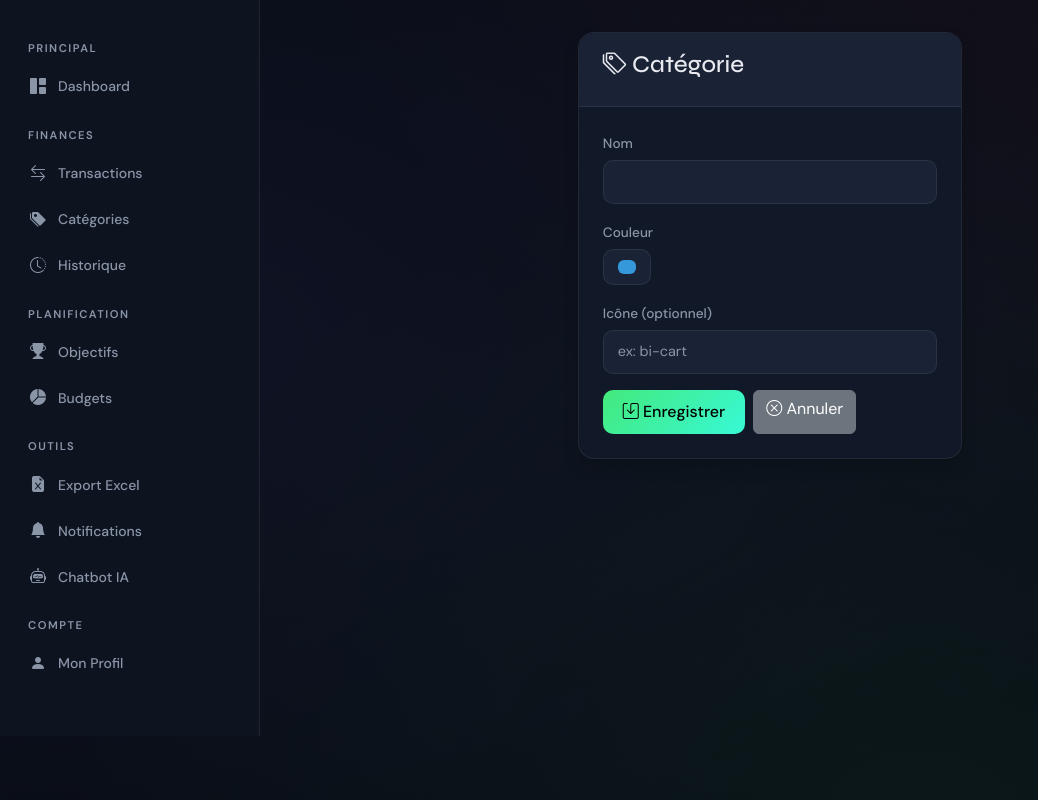
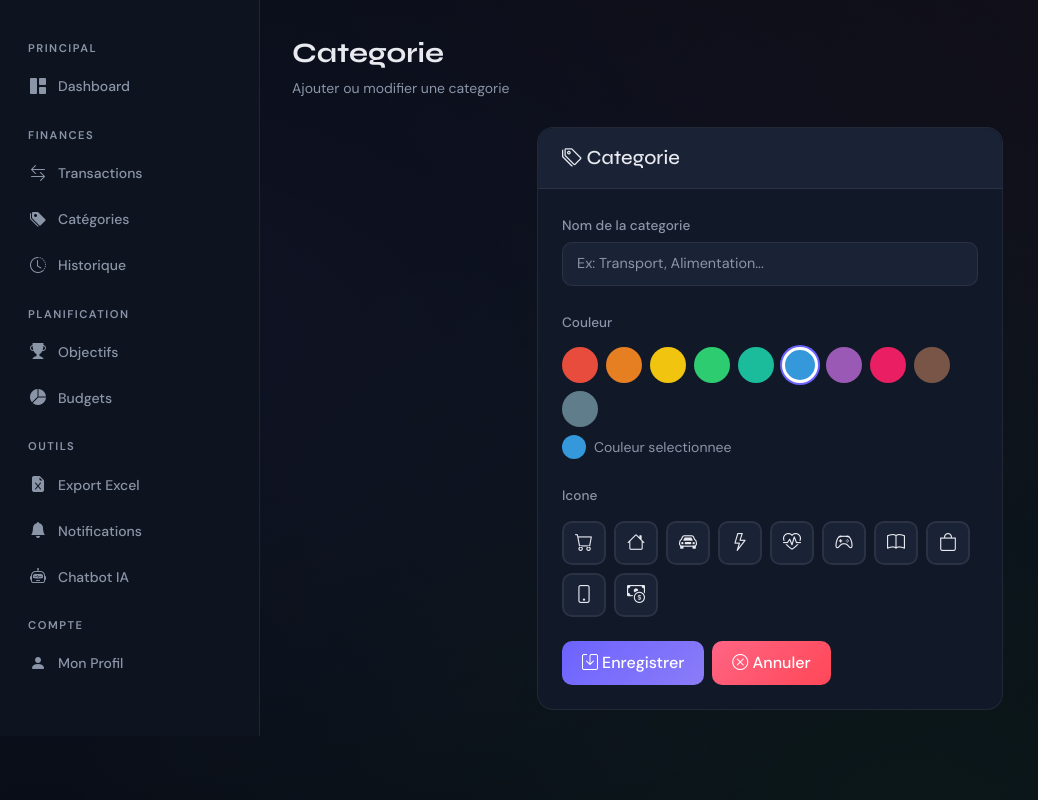
Before and after one commit to khalilmalak1022/budget_app, a Django app: page /transactions/categories/ajouter/ in a window 1280 px wide. Shown: the part 64-864 px from the top of the page, without its empty margins (0-1038 px from the left). Run offline with Django 5.2, Linux system fonts and the light colour scheme; a user stored in the database is signed in.

Commit message:
Amélioration transactions : icônes, couleurs, design

```diff
--- a/apps/transactions/forms.py
+++ b/apps/transactions/forms.py
@@ -1,5 +1,31 @@
 from django import forms
 from .models import Transaction, Categorie
+
+COULEURS = [
+    ('#e74c3c', 'Rouge'),
+    ('#e67e22', 'Orange'),
+    ('#f1c40f', 'Jaune'),
+    ('#2ecc71', 'Vert'),
+    ('#1abc9c', 'Turquoise'),
+    ('#3498db', 'Bleu'),
+    ('#9b59b6', 'Violet'),
+    ('#e91e63', 'Rose'),
+    ('#795548', 'Marron'),
+    ('#607d8b', 'Gris'),
+]
+
+ICONES = [
+    ('bi bi-cart', 'Courses'),
+    ('bi bi-house', 'Logement'),
+    ('bi bi-car-front', 'Transport'),
+    ('bi bi-lightning', 'Electricite'),
+    ('bi bi-heart-pulse', 'Sante'),
+    ('bi bi-controller', 'Loisirs'),
+    ('bi bi-book', 'Education'),
+    ('bi bi-bag', 'Vetements'),
+    ('bi bi-phone', 'Telephone'),
+    ('bi bi-cash-coin', 'Salaire'),
+]
 
 class TransactionForm(forms.ModelForm):
     class Meta:
@@ -12,9 +38,15 @@ class TransactionForm(forms.ModelForm):
         }
 
 class CategorieForm(forms.ModelForm):
+    couleur = forms.ChoiceField(
+        choices=COULEURS,
+        initial='#3498db'
+    )
+    icone = forms.ChoiceField(
+        choices=ICONES,
+        required=False
+    )
+
     class Meta:
         model = Categorie
         fields = ['nom', 'couleur', 'icone']
-        widgets = {
-            'couleur': forms.TextInput(attrs={'type': 'color'}),
-        }
--- a/apps/transactions/templates/transactions/categories/form.html
+++ b/apps/transactions/templates/transactions/categories/form.html
@@ -1,50 +1,109 @@
 {% extends 'base.html' %}
 
 {% block content %}
+<div class="page-title">Categorie</div>
+<div class="page-subtitle">Ajouter ou modifier une categorie</div>
+
 <div class="row justify-content-center">
-    <div class="col-md-5">
-        <div class="card shadow">
-            <div class="card-header bg-success text-white">
-                <h4><i class="bi bi-tags"></i> Catégorie</h4>
+    <div class="col-md-6">
+        <div class="card">
+            <div class="card-header">
+                <h5 class="mb-0"><i class="bi bi-tags"></i> Categorie</h5>
             </div>
             <div class="card-body p-4">
                 <form method="post">
                     {% csrf_token %}
-
-                    <div class="mb-3">
-                        <label class="form-label">Nom</label>
-                        <input type="text" name="nom"
-                            class="form-control"
-                            value="{{ form.nom.value|default:'' }}" required>
+                    <div class="mb-4">
+                        <label class="form-label">Nom de la categorie</label>
+                        <input type="text" name="nom" class="form-control"
+                            value="{{ form.nom.value|default:'' }}"
+                            placeholder="Ex: Transport, Alimentation..." required>
                     </div>
-
-                    <div class="mb-3">
+                    <div class="mb-4">
                         <label class="form-label">Couleur</label>
-                        <input type="color" name="couleur"
-                            class="form-control form-control-color"
-                            value="{{ form.couleur.value|default:'#3498db' }}">
+                        <div class="d-flex flex-wrap gap-2 mt-2">
+                            {% for value, label in form.couleur.field.choices %}
+                            <label style="cursor:pointer;">
+                                <input type="radio" name="couleur" value="{{ value }}"
+                                    {% if form.couleur.value == value %}checked{% endif %}
+                                    style="display:none;"
+                                    onchange="selectCouleur(this)">
+                                <div class="couleur-btn"
+                                    style="width:36px;height:36px;border-radius:50%;
+                                    background:{{ value }};cursor:pointer;
+                                    border:3px solid transparent;transition:all 0.2s;"
+                                    onclick="this.previousElementSibling.click()"
+                                    title="{{ label }}">
+                                </div>
+                            </label>
+                            {% endfor %}
+                        </div>
+                        <div class="mt-2 d-flex align-items-center gap-2">
+                            <div id="couleur-preview" style="width:24px;height:24px;
+                                border-radius:50%;background:{{ form.couleur.value|default:'#3498db' }};"></div>
+                            <small style="color:var(--text2);">Couleur selectionnee</small>
+                        </div>
                     </div>
-
-                    <div class="mb-3">
-                        <label class="form-label">Icône (optionnel)</label>
-                        <input type="text" name="icone"
-                            class="form-control"
-                            value="{{ form.icone.value|default:'' }}"
-                            placeholder="ex: bi-cart">
+                    <div class="mb-4">
+                        <label class="form-label">Icone</label>
+                        <div class="d-flex flex-wrap gap-2 mt-2">
+                            {% for value, label in form.icone.field.choices %}
+                            <label style="cursor:pointer;">
+                                <input type="radio" name="icone" value="{{ value }}"
+                                    {% if form.icone.value == value %}checked{% endif %}
+                                    style="display:none;">
+                                <div class="icone-btn"
+                                    style="width:44px;height:44px;border-radius:10px;
+                                    background:var(--card2);border:2px solid var(--border);
+                                    display:flex;align-items:center;justify-content:center;
+                                    cursor:pointer;transition:all 0.2s;font-size:18px;"
+                                    onclick="selectIcone(this)"
+                                    title="{{ label }}">
+                                    <i class="{{ value }}" style="color:var(--text);"></i>
+                                </div>
+                            </label>
+                            {% endfor %}
+                        </div>
                     </div>
-
                     <div class="d-flex gap-2">
-                        <button type="submit" class="btn btn-success">
+                        <button type="submit" class="btn btn-primary">
                             <i class="bi bi-save"></i> Enregistrer
                         </button>
-                        <a href="{% url 'categorie_liste' %}" class="btn btn-secondary">
+                        <a href="{% url 'categorie_liste' %}" class="btn btn-danger">
                             <i class="bi bi-x-circle"></i> Annuler
                         </a>
                     </div>
-
                 </form>
             </div>
         </div>
     </div>
 </div>
+
+<style>
+.couleur-btn:hover{transform:scale(1.2);}
+.couleur-btn.selected{border:3px solid #fff !important;box-shadow:0 0 0 2px var(--accent);}
+.icone-btn:hover{border-color:var(--accent) !important;}
+.icone-btn.selected{border-color:var(--accent) !important;background:rgba(108,99,255,0.15) !important;}
+</style>
+
+<script>
+document.addEventListener('DOMContentLoaded', function() {
+    document.querySelectorAll('input[name="couleur"]').forEach(input => {
+        if (input.checked) input.nextElementSibling.classList.add('selected');
+    });
+    document.querySelectorAll('input[name="icone"]').forEach(input => {
+        if (input.checked) input.nextElementSibling.classList.add('selected');
+    });
+});
+function selectCouleur(input) {
+    document.querySelectorAll('.couleur-btn').forEach(btn => btn.classList.remove('selected'));
+    input.nextElementSibling.classList.add('selected');
+    document.getElementById('couleur-preview').style.background = input.value;
+}
+function selectIcone(div) {
+    document.querySelectorAll('.icone-btn').forEach(btn => btn.classList.remove('selected'));
+    div.classList.add('selected');
+    div.previousElementSibling.checked = true;
+}
+</script>
 {% endblock %}
```
Also changed, not shown: apps/transactions/templates/transactions/categories/liste.html (+19 -9 lines), apps/transactions/templates/transactions/liste.html (+40 -17 lines), templates/base.html (line endings or trailing spaces).
